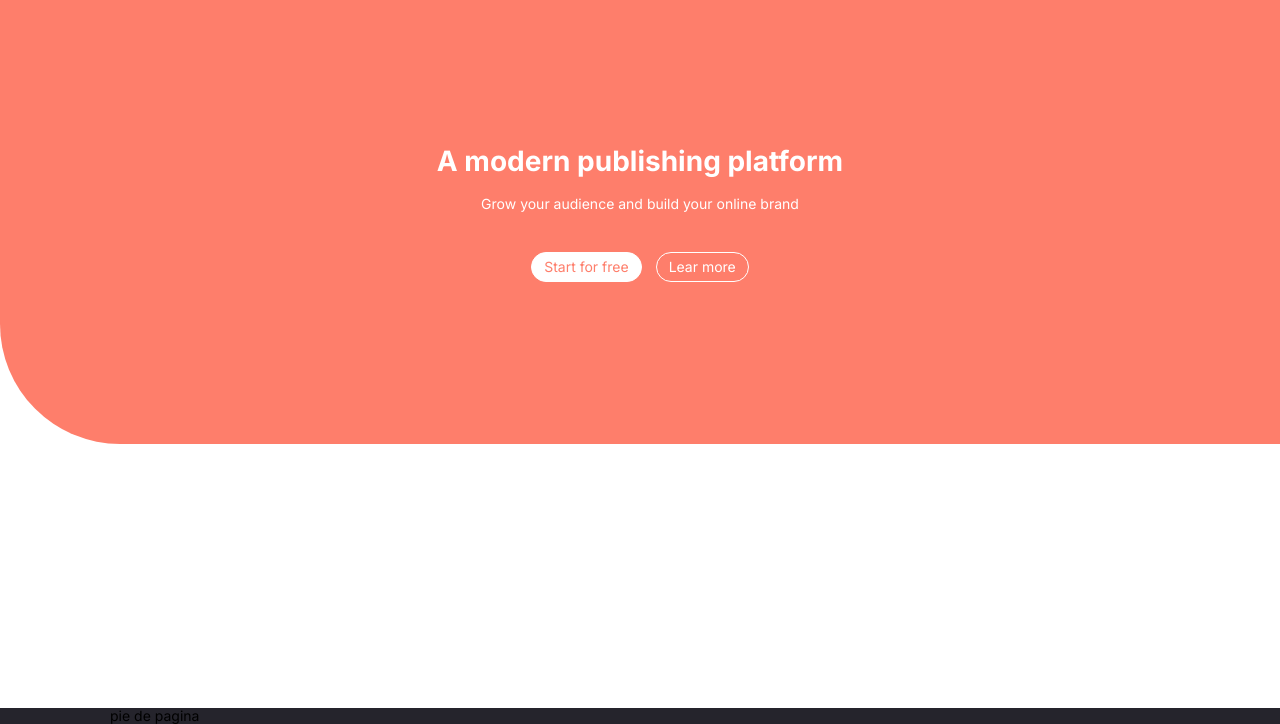
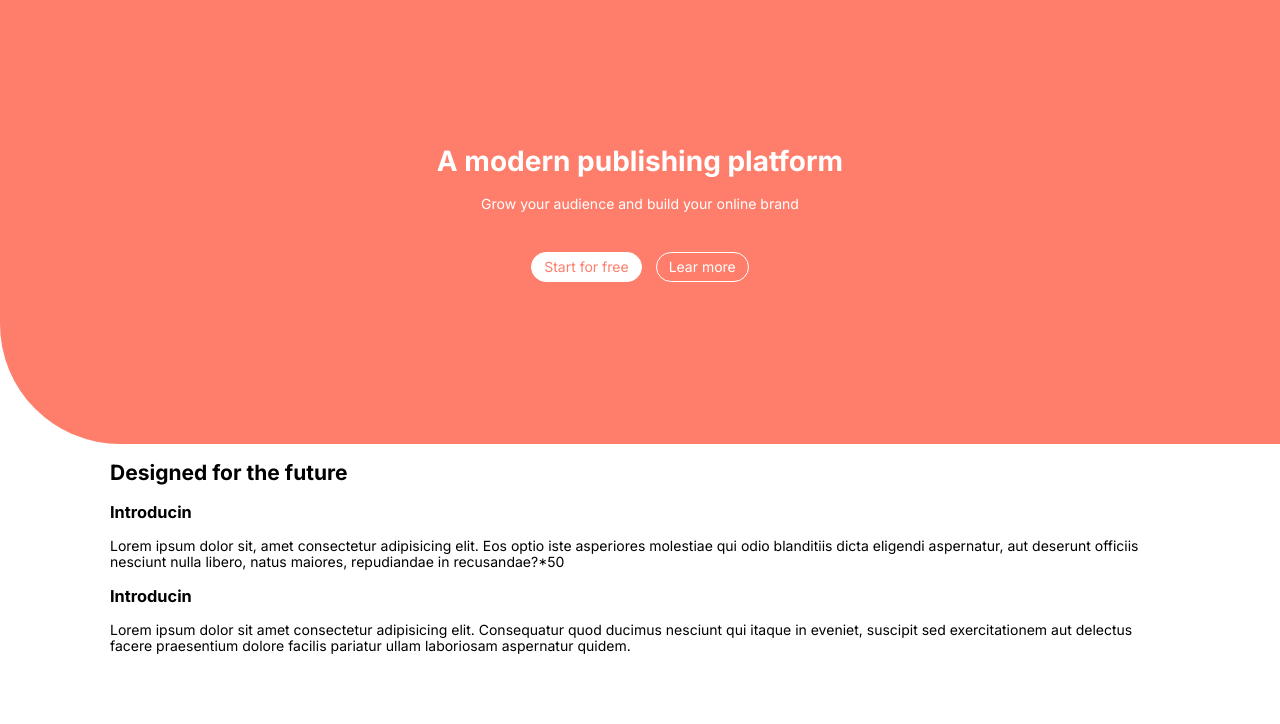
Before and after one commit to Crigar17/blogr-rwd, a plain HTML site: page index.html in a window 1280 px wide. Shown: the part 76-800 px from the top of the page. Drawn offline with Linux system fonts and the light colour scheme; files whose address does not match are found by name.

Commit message:
continuar con el modelo web de la pagina

```diff
--- a/index.html
+++ b/index.html
@@ -66,10 +66,30 @@
                     </div>
                 </div>
             </section>
+            <section class="section-designed-for-the-future section">
+                <div class="container">
+                    <div class="content-designet-for-the-future">
+                        <h2>Designed for the future</h2>
+                    </div>
+                    <div class="seccion-1">
+                        <h3>Introducin</h3>
+                        <p>
+                            Lorem ipsum dolor sit, amet consectetur adipisicing elit. Eos optio iste asperiores molestiae qui odio blanditiis dicta eligendi aspernatur, aut deserunt officiis nesciunt nulla libero, natus maiores, repudiandae in recusandae?*50
+                        </p>
+
+                        <h3>Introducin</h3>
+                        <p>Lorem ipsum dolor sit amet consectetur adipisicing elit. Consequatur quod ducimus nesciunt qui itaque in eveniet, suscipit sed exercitationem aut delectus facere praesentium dolore facilis pariatur ullam laboriosam aspernatur quidem.</p>
+                    </div>
+                    <div class="section-2">
+                        <img src="" alt="">
+                    </div>
+                </div>
+            </section>
         </main>
         <footer class="footer">
             <div class="container">
-                pie de pagina
+                <!-- TODO: Revisar el comportamiento de el pie de pagina
+                pie de pagina -->
             </div>
         </footer>
     </div>
```
